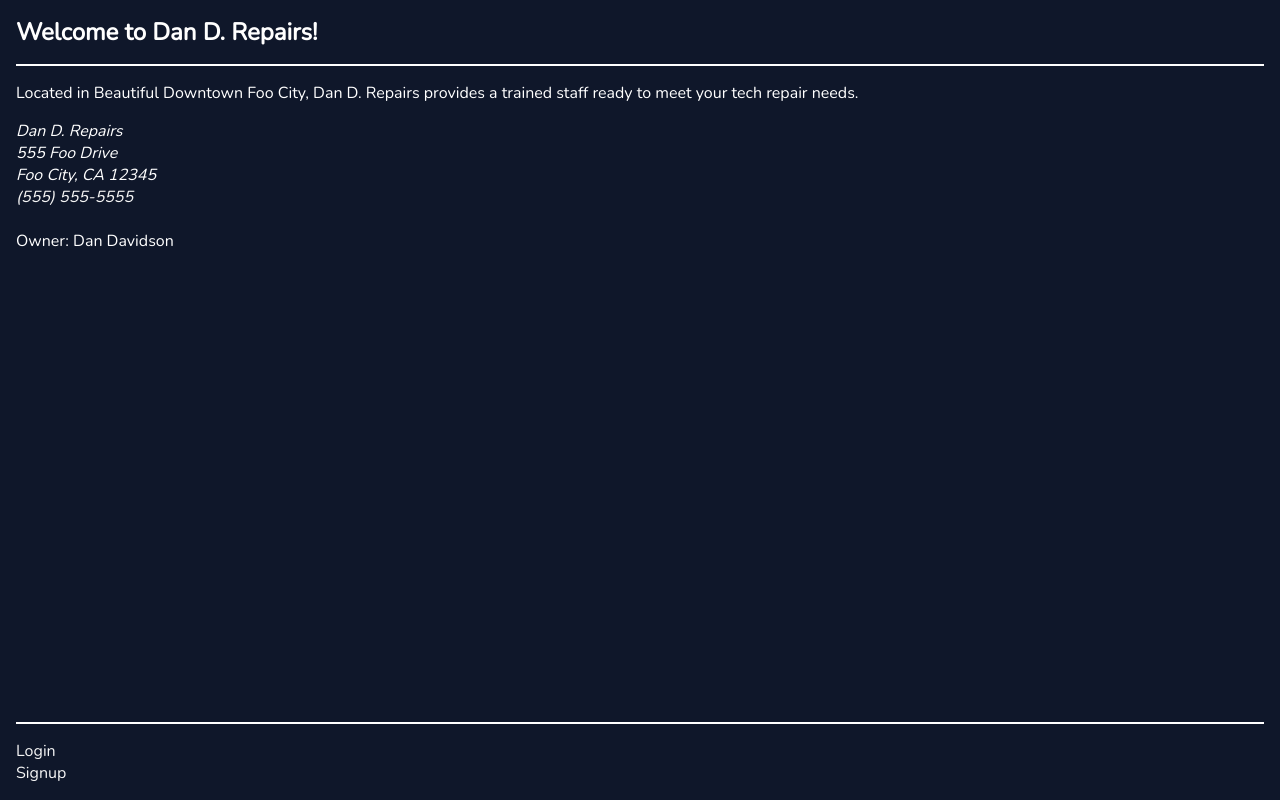
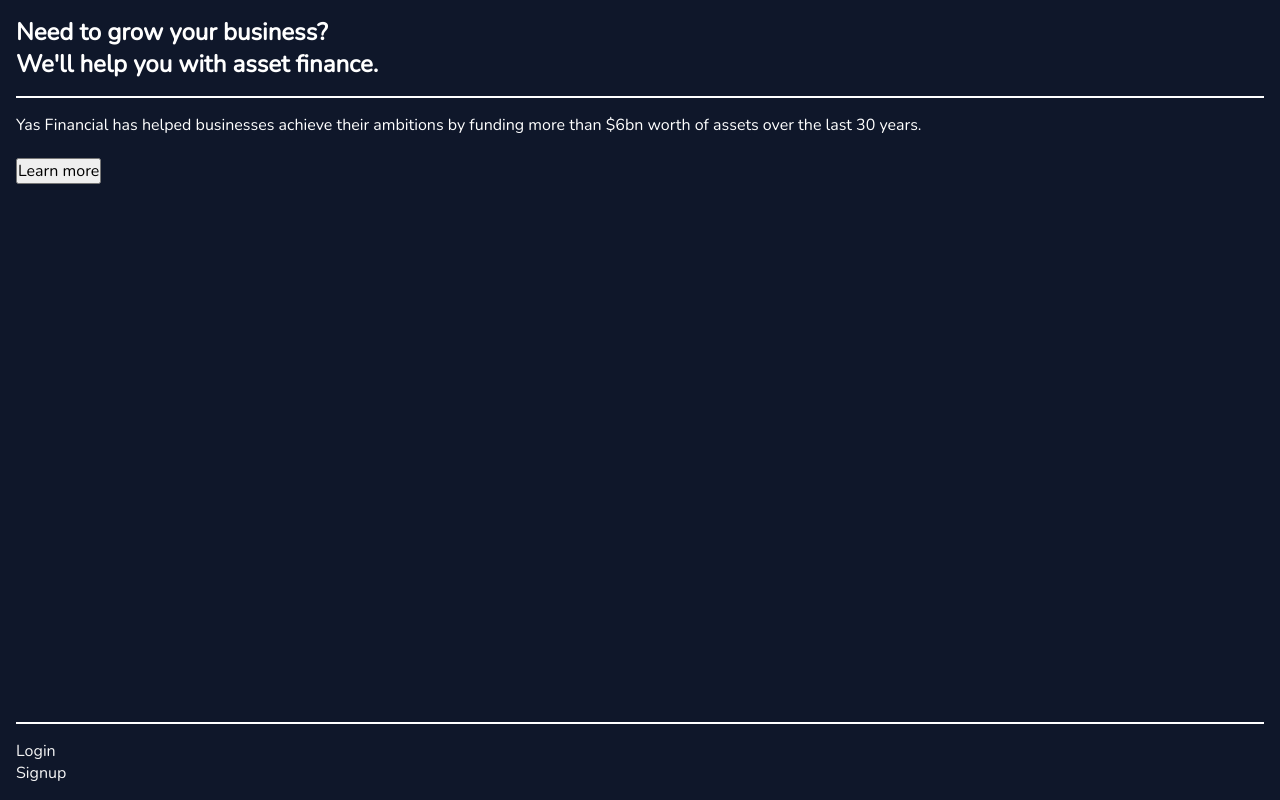
Before and after one commit to YaAlB/AFM_Webapp, a React (Create React App) app: page / in a window 1280 px wide. Built offline with nearby package versions, Linux system fonts and the light colour scheme.

Commit message:
Change content

```diff
--- a/src/components/Public.js
+++ b/src/components/Public.js
@@ -4,18 +4,13 @@
     const content = (
         <section className="public">
             <header>
-                <h1>Welcome to <span className="nowrap">Dan D. Repairs!</span></h1>
+                <h1>Need to grow your business?</h1>
+                <h1>We'll help you with asset finance.</h1>
             </header>
             <main className="public__main">
-                <p>Located in Beautiful Downtown Foo City, Dan D. Repairs  provides a trained staff ready to meet your tech repair needs.</p>
-                <address className="public__addr">
-                    Dan D. Repairs<br />
-                    555 Foo Drive<br />
-                    Foo City, CA 12345<br />
-                    <a href="tel:+15555555555">(555) 555-5555</a>
-                </address>
+                <p>Yas Financial has helped businesses achieve their ambitions by funding more than $6bn worth of assets over the last 30 years.</p>
                 <br />
-                <p>Owner: Dan Davidson</p>
+                <button>Learn more</button>
             </main>
             <footer>
                 <Link to="/login">Login</Link>
```
